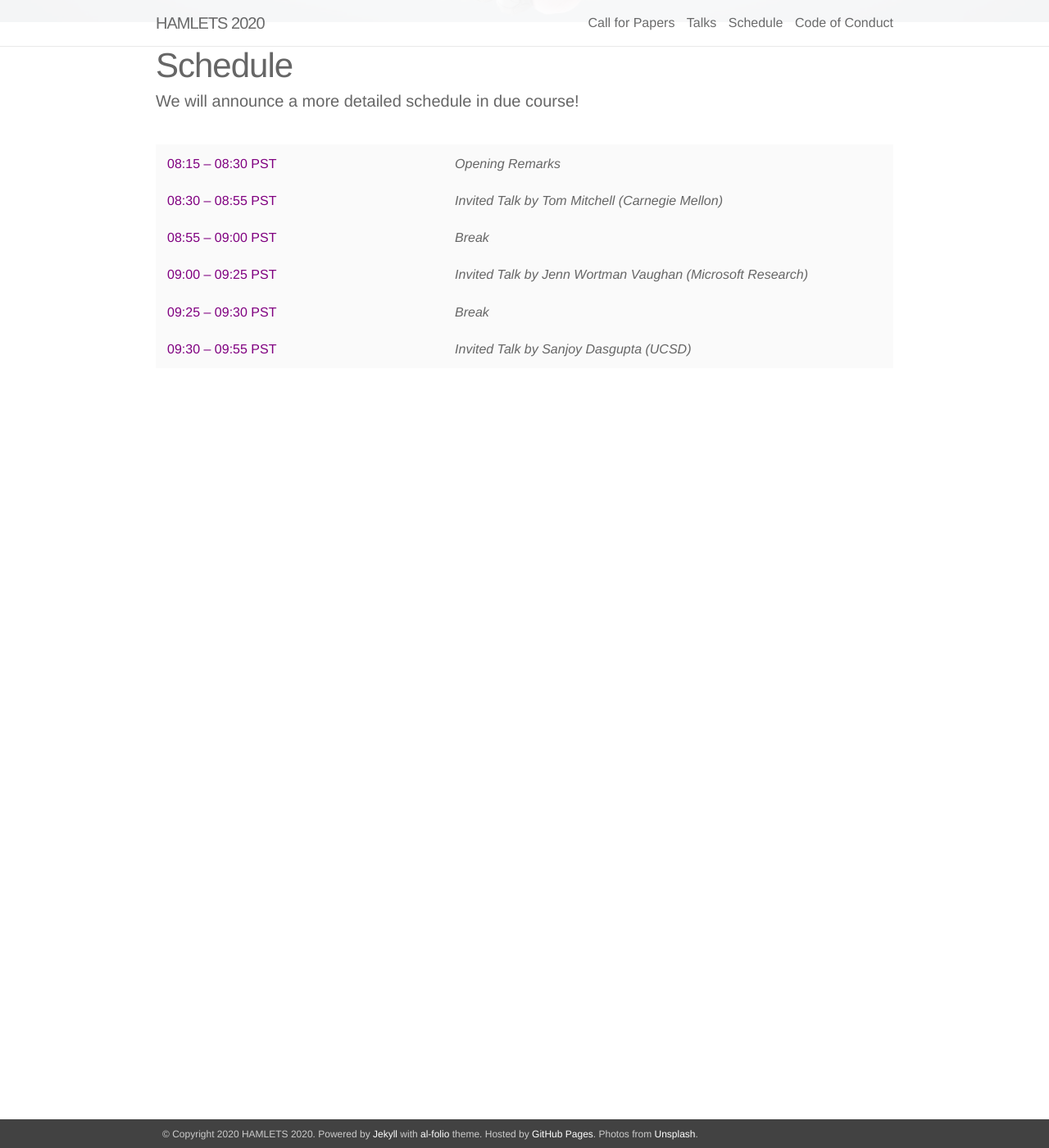
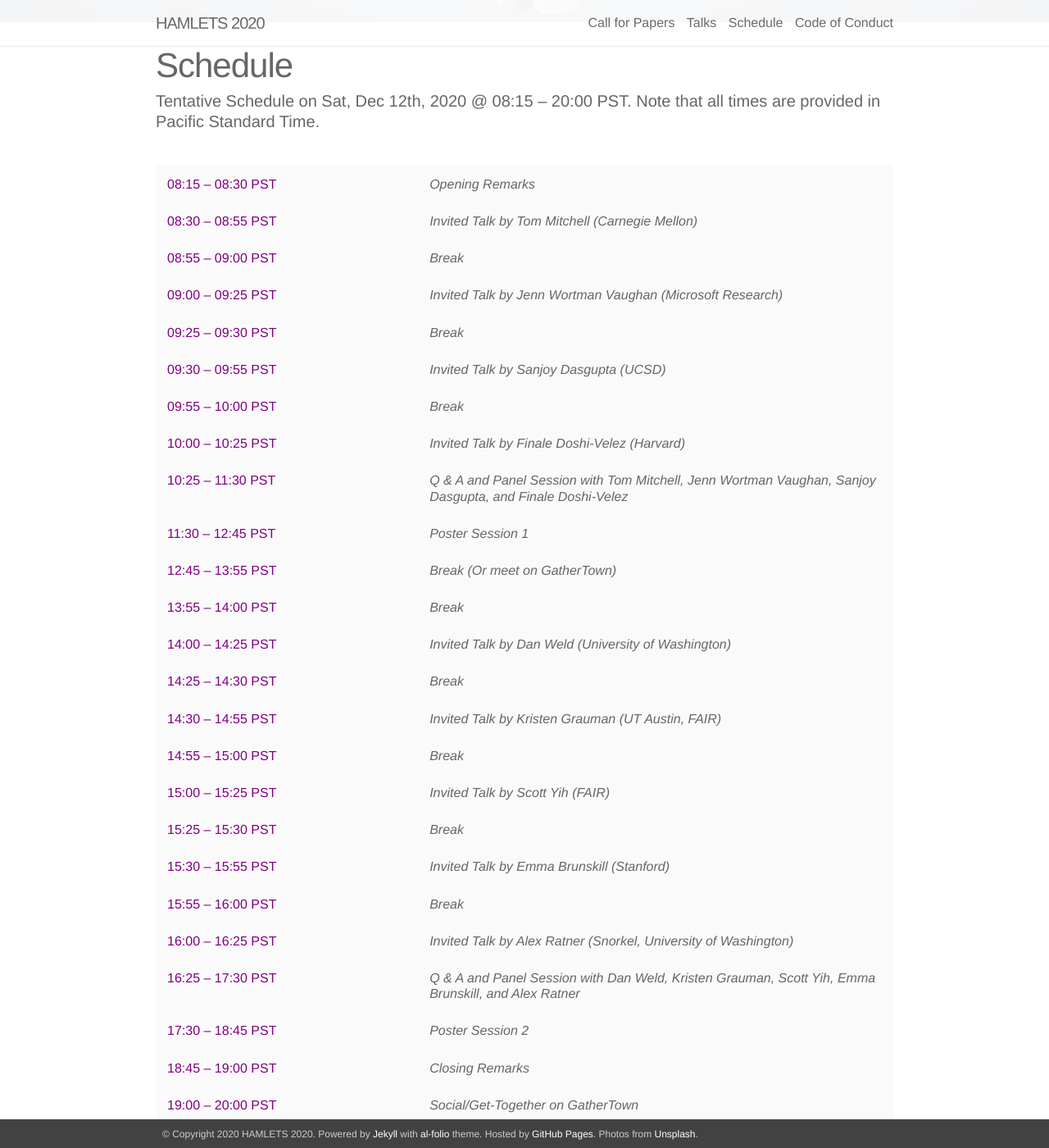
Before and after one commit to hamlets-workshop/hamlets-workshop.github.io, a Jekyll site: the page built from _pages/06_schedule.md, in a window 1280 px wide and 1400 px high, scrolled down 270 px. Shown: the whole window at 82% size. Built offline with Jekyll 4.4.1, drawn with Linux system fonts in a browser that asks for light colours; nearby versions of some CDN libraries.

Commit message:
schedule updated

```diff
--- a/_pages/06_schedule.md
+++ b/_pages/06_schedule.md
@@ -2,7 +2,7 @@
 layout: page
 permalink: /schedule/
 title: Schedule
-description: We will announce a more detailed schedule in due course!
+description: Tentative Schedule on Sat, Dec 12th, 2020 @ 08:15 – 20:00 PST. Note that all times are provided in Pacific Standard Time.
 ---
 
   <table style="background-color: #FAFAFA;">
@@ -55,3 +55,156 @@ description: We will announce a more detailed schedule in due course!
             <td style="border: none;">
             <i>Invited Talk by Sanjoy Dasgupta (UCSD)</i>
             </td>
+        </tr>
+        <tr style="border: none;">
+        <td style="border: none;">
+            <b> <font size="+0" color="purple">09:55 – 10:00 PST</font></b>
+            </td>
+            <td style="border: none;">
+            <i>Break</i>
+            </td>
+        </tr>
+        <tr style="border: none;">
+        <td style="border: none;">
+            <b> <font size="+0" color="purple">10:00 – 10:25 PST</font></b>
+            </td>
+            <td style="border: none;">
+            <i>Invited Talk by Finale Doshi-Velez (Harvard)</i>
+            </td>
+        </tr>
+        <tr style="border: none;">
+        <td style="border: none;">
+            <b> <font size="+0" color="purple">10:25 – 11:30 PST</font></b>
+            </td>
+            <td style="border: none;">
+            <i>Q & A and Panel Session with Tom Mitchell, Jenn Wortman Vaughan, Sanjoy Dasgupta, and Finale Doshi-Velez</i>
+            </td>
+        </tr>
+        <tr style="border: none;">
+        <td style="border: none;">
+            <b> <font size="+0" color="purple">11:30 – 12:45 PST</font></b>
+            </td>
+            <td style="border: none;">
+            <i>Poster Session 1</i>
+            </td>
+        </tr>
+        <tr style="border: none;">
+        <td style="border: none;">
+            <b> <font size="+0" color="purple">12:45 – 13:55 PST</font></b>
+            </td>
+            <td style="border: none;">
+            <i>Break (Or meet on GatherTown)</i>
+            </td>
+        </tr>
+        <tr style="border: none;">
+        <td style="border: none;">
+            <b> <font size="+0" color="purple">13:55 – 14:00 PST</font></b>
+            </td>
+            <td style="border: none;">
+            <i>Break</i>
+            </td>
+        </tr>
+        <tr style="border: none;">
+        <td style="border: none;">
+            <b> <font size="+0" color="purple">14:00 – 14:25 PST</font></b>
+            </td>
+            <td style="border: none;">
+            <i>Invited Talk by Dan Weld (University of Washington)</i>
+            </td>
+        </tr>
+        <tr style="border: none;">
+        <td style="border: none;">
+            <b> <font size="+0" color="purple">14:25 – 14:30 PST</font></b>
+            </td>
+            <td style="border: none;">
+            <i>Break</i>
+            </td>
+        </tr>
+        <tr style="border: none;">
+        <td style="border: none;">
+            <b> <font size="+0" color="purple">14:30 – 14:55 PST</font></b>
+            </td>
+            <td style="border: none;">
+            <i>Invited Talk by Kristen Grauman (UT Austin, FAIR)</i>
+            </td>
+        </tr>
+        <tr style="border: none;">
+        <td style="border: none;">
+            <b> <font size="+0" color="purple">14:55 – 15:00 PST</font></b>
+            </td>
+            <td style="border: none;">
+            <i>Break</i>
+            </td>
+        </tr>
+        <tr style="border: none;">
+        <td style="border: none;">
+            <b> <font size="+0" color="purple">15:00 – 15:25 PST</font></b>
+            </td>
+            <td style="border: none;">
+            <i>Invited Talk by Scott Yih (FAIR)</i>
+            </td>
+        </tr>
+        <tr style="border: none;">
+        <td style="border: none;">
+            <b> <font size="+0" color="purple">15:25 – 15:30 PST</font></b>
+            </td>
+            <td style="border: none;">
+            <i>Break</i>
+            </td>
+        </tr>
+        <tr style="border: none;">
+        <td style="border: none;">
+            <b> <font size="+0" color="purple">15:30 – 15:55 PST</font></b>
+            </td>
+            <td style="border: none;">
+            <i>Invited Talk by Emma Brunskill (Stanford)</i>
+            </td>
+        </tr>
+        <tr style="border: none;">
+        <td style="border: none;">
+            <b> <font size="+0" color="purple">15:55 – 16:00 PST</font></b>
+            </td>
+            <td style="border: none;">
+            <i>Break</i>
+            </td>
+        </tr>
+        <tr style="border: none;">
+        <td style="border: none;">
+            <b> <font size="+0" color="purple">16:00 – 16:25 PST</font></b>
+            </td>
+            <td style="border: none;">
+            <i>Invited Talk by Alex Ratner (Snorkel, University of Washington)</i>
+            </td>
+        </tr>
+        <tr style="border: none;">
+        <td style="border: none;">
+            <b> <font size="+0" color="purple">16:25 – 17:30 PST</font></b>
+            </td>
+            <td style="border: none;">
+            <i>Q & A and Panel Session with Dan Weld, Kristen Grauman, Scott Yih, Emma Brunskill, and Alex Ratner</i>
+            </td>
+        </tr>
+        <tr style="border: none;">
+        <td style="border: none;">
+            <b> <font size="+0" color="purple">17:30 – 18:45 PST</font></b>
+            </td>
+            <td style="border: none;">
+            <i>Poster Session 2</i>
+            </td>
+        </tr>
+        <tr style="border: none;">
+        <td style="border: none;">
+            <b> <font size="+0" color="purple">18:45 – 19:00 PST</font></b>
+            </td>
+            <td style="border: none;">
+            <i>Closing Remarks</i>
+            </td>
+        </tr>
+        <tr style="border: none;">
+        <td style="border: none;">
+            <b> <font size="+0" color="purple">19:00 – 20:00 PST</font></b>
+            </td>
+            <td style="border: none;">
+            <i>Social/Get-Together on GatherTown</i>
+            </td>
+        </tr>
```
